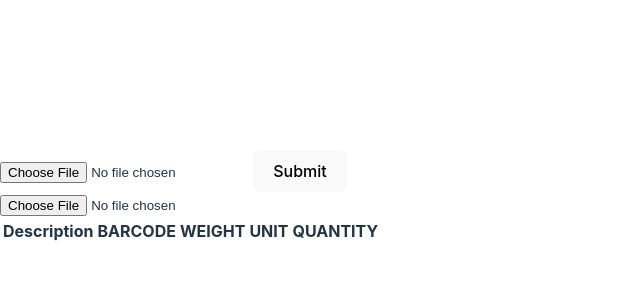
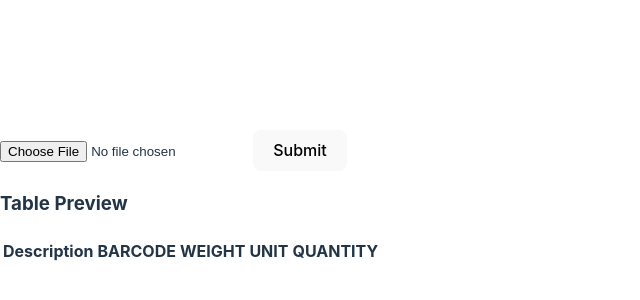
Before and after one commit to geekinDpink/ims, a React (Vite) app: page / in a window 1280 px wide. Shown: the part 202-502 px from the top of the page, without its empty margins (0-640 px from the left). Built offline with nearby package versions, Linux system fonts and the light colour scheme.

Commit message:
Remove extra input field and display table preview

```diff
--- a/src/App.jsx
+++ b/src/App.jsx
@@ -30,7 +30,7 @@ const App = () => {
       <input type="file" onChange={handleFileUpload} />
       <button onClick={handleSubmit}>Submit</button>
       <div>
-        <input type="file" onChange={handleFileUpload} />
+        <h3>Table Preview</h3>
         <table>
           <thead>
             <tr>
```
Also changed, not shown: 1 other file (tests, documents, lock files or other folders).
